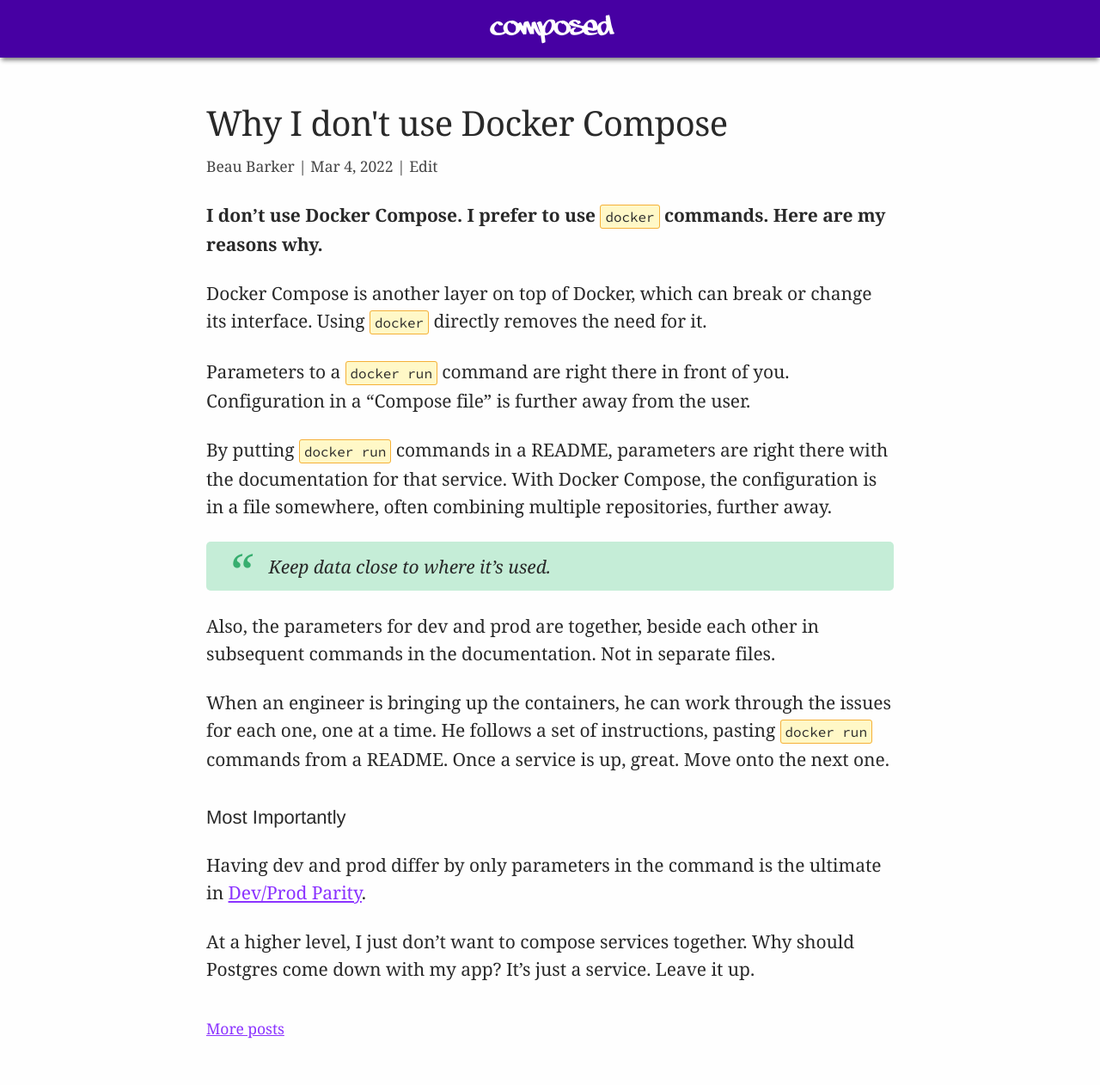
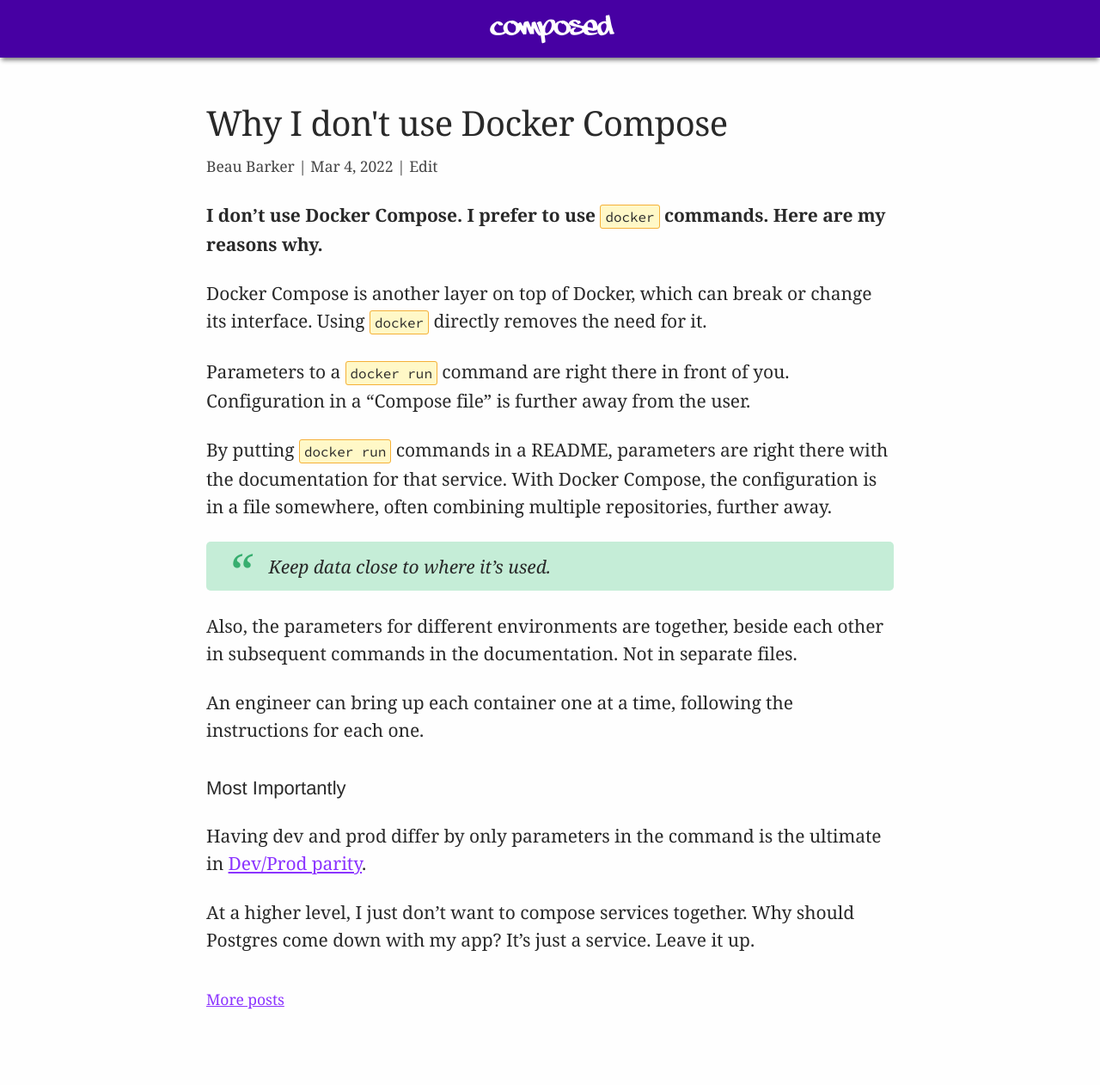
Before and after one commit to explodinglabs/explodinglabs.github.io, a Jekyll site: the page built from docs/_posts/2022-03-04-docker-compose.markdown, in a window 1280 px wide. Shown: the whole page at 86% size. Built offline with Jekyll 4.4.1, drawn with Linux system fonts in a browser that asks for light colours; after the commit the page ends 1228 px from its top, so only the background shows below that.

Commit message:
Update 2022-03-04-docker-compose.markdown

```diff
--- a/docs/_posts/2022-03-04-docker-compose.markdown
+++ b/docs/_posts/2022-03-04-docker-compose.markdown
@@ -18,18 +18,16 @@
 
 > Keep data close to where it's used.
 
-Also, the parameters for dev and prod are together, beside each other in
+Also, the parameters for different environments are together, beside each other in
 subsequent commands in the documentation. Not in separate files.
 
-When an engineer is bringing up the containers, he can work
-through the issues for each one, one at a time. He follows a set of
-instructions, pasting `docker run` commands from a README. Once a service is
-up, great. Move onto the next one.
+An engineer can bring up each container one at a time, following the
+instructions for each one.
 
 ## Most Importantly
 
 Having dev and prod differ by only parameters in the command is the ultimate in
-[Dev/Prod Parity](https://12factor.net/dev-prod-parity).
+[Dev/Prod parity](https://12factor.net/dev-prod-parity).
 
 At a higher level, I just don’t want to compose services together. Why should
 Postgres come down with my app? It's just a service. Leave it up.
```
